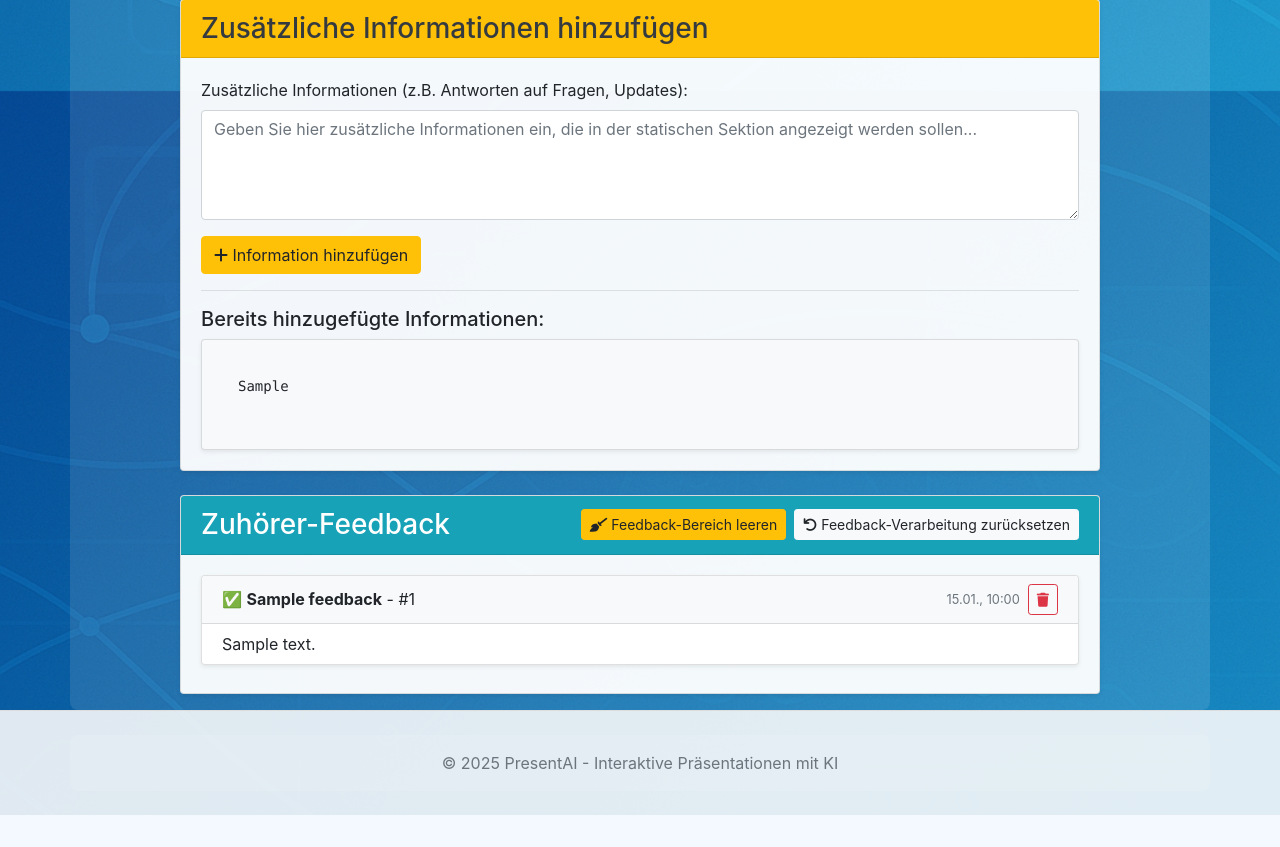
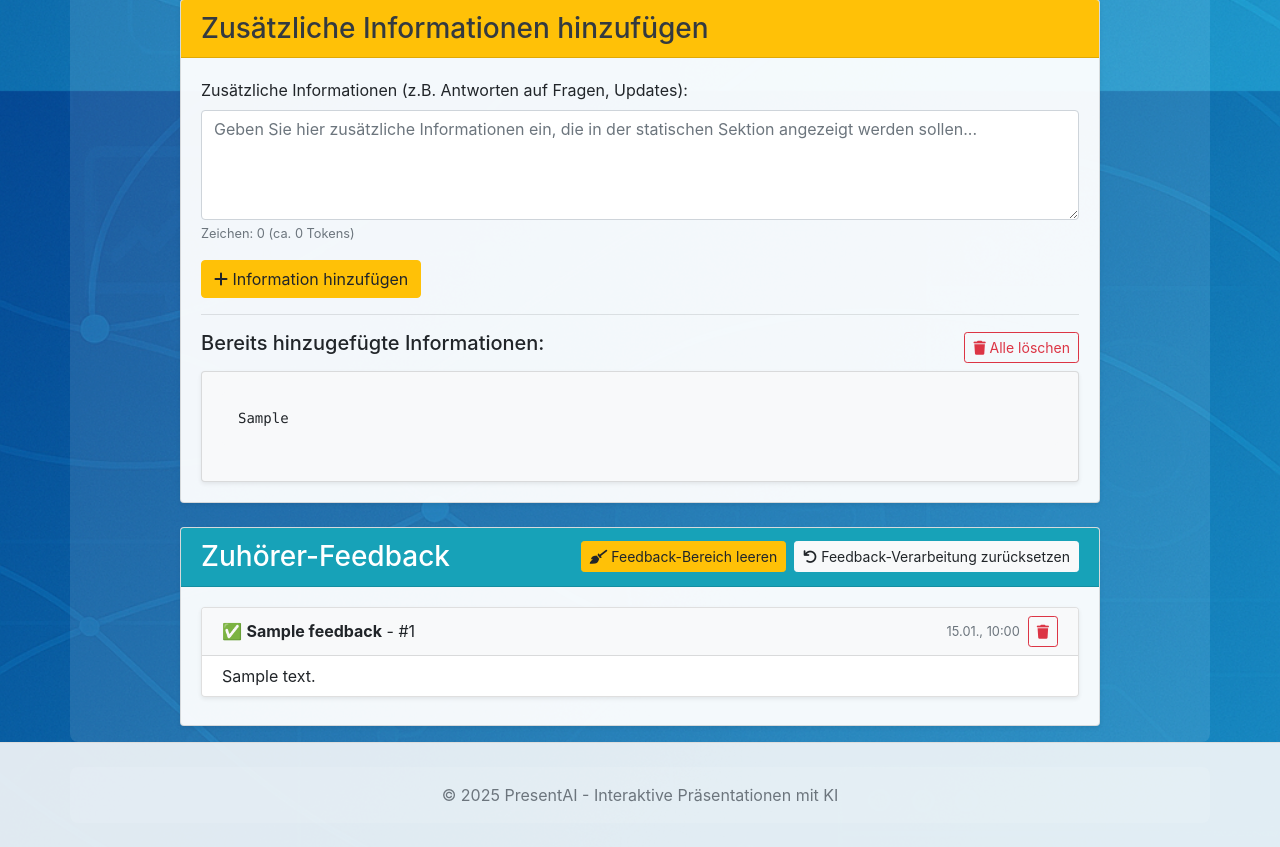
Before and after one commit to DG1001/ConfChat, a Flask app: page /presentation/1 in a window 1280 px wide. Shown: the part 1189-2036 px from the top of the page. Before the commit the page ends 2004 px from the top, so only its background shows below. Run offline with Flask 3, Linux system fonts and the light colour scheme; a user stored in the database is signed in; tables that the repository leaves empty hold one stand-in row (values such as "Sample post"); some libraries are stand-ins or nearby versions.

Commit message:
feat(presentation): add duplicate check for additional information and clear function
Added a function to check for duplicate entries in additional information using a similarity threshold, providing user feedback if a duplicate is detected. Introduced a feature to clear all additional information with confirmation, ensuring only authorized users can perform this action. Additionally, enhanced the UI by implementing a character count and token estimate for the input field. This improves user experience and prevents excessive input.

```diff
--- a/app.py
+++ b/app.py
@@ -18,6 +18,7 @@ import threading
 import time
 import secrets
 import string
+from difflib import SequenceMatcher
 from collections import defaultdict
 
 app = Flask(__name__)
@@ -211,6 +212,37 @@ def check_ai_rate_limit(user_id):
     ai_call_limits[user_id].append(now)
     return True
 
+# Hilfsfunktionen für zusätzliche Informationen
+
+def check_duplicate_additional_info(existing_info, new_info, similarity_threshold=0.8):
+    """
+    Prüft, ob die neue Information bereits in den bestehenden zusätzlichen Informationen enthalten ist.
+    Gibt (is_duplicate, similarity_score) zurück.
+    """
+    if not existing_info or not new_info:
+        return False, 0.0
+
+    # Normalisiere die Texte für besseren Vergleich
+    new_info_normalized = new_info.strip().lower()
+
+    # Extrahiere den reinen Inhalt aus den bestehenden Informationen (ohne Zeitstempel)
+    info_sections = existing_info.split('--- Hinzugefügt am')
+
+    for section in info_sections:
+        if section.strip():
+            # Entferne Zeitstempel und extrahiere nur den Inhalt
+            content_lines = section.split('\n')[1:] if '---' in section else [section]
+            content = '\n'.join(content_lines).strip().lower()
+
+            if content:
+                # Berechne Ähnlichkeit
+                similarity = SequenceMatcher(None, new_info_normalized, content).ratio()
+
+                if similarity >= similarity_threshold:
+                    return True, similarity
+
+    return False, 0.0
+
 # KI-Integration
 
 def generate_static_info_content(title, description, context, content, additional_info=None):
@@ -266,7 +298,7 @@ def generate_static_info_content(title, description, context, content, additiona
                     {"role": "system", "content": "Du bist ein Experte für die Erstellung von informativen und gut strukturierten Präsentationsinhalten im Markdown-Format. Erstelle klare, sachliche Inhalte basierend auf den gegebenen Informationen."},
                     {"role": "user", "content": prompt}
                 ],
-                "max_tokens": 1500
+                "max_tokens": 5000
             }
         )
         response_data = response.json()
@@ -592,6 +624,13 @@ def add_additional_info(id):
 
     additional_info = request.form.get('additional_info')
     if additional_info and additional_info.strip():
+        # Prüfe auf Duplikate
+        is_duplicate, similarity = check_duplicate_additional_info(presentation.additional_info, additional_info.strip())
+
+        if is_duplicate:
+            flash(f'Diese Information ist bereits vorhanden (Ähnlichkeit: {similarity:.0%}). Die Information wurde nicht erneut hinzugefügt.', 'warning')
+            return redirect(url_for('view_presentation', id=id))
+
         # Neue Information zu existierenden hinzufügen
         if presentation.additional_info:
             presentation.additional_info += f"\n\n--- Hinzugefügt am {datetime.utcnow().strftime('%d.%m.%Y %H:%M')} ---\n{additional_info.strip()}"
@@ -615,6 +654,36 @@ def add_additional_info(id):
         flash('Zusätzliche Information wurde hinzugefügt und der statische Bereich wurde aktualisiert.', 'success')
     else:
         flash('Bitte geben Sie eine gültige Information ein.', 'error')
+
+    return redirect(url_for('view_presentation', id=id))
+
+@app.route('/presentation/<int:id>/clear_additional_info', methods=['POST'])
+@login_required
+def clear_additional_info(id):
+    presentation = Presentation.get_active_or_404(id)
+
+    # Überprüfen, ob der Benutzer der Ersteller ist
+    if presentation.user_id != current_user.id and not current_user.is_admin:
+        return redirect(url_for('dashboard'))
+
+    # Alle zusätzlichen Informationen löschen
+    presentation.additional_info = None
+
+    # Statischen Inhalt neu generieren (ohne zusätzliche Infos)
+    if presentation.context and presentation.content:
+        static_content = generate_static_info_content(
+            title=presentation.title,
+            description=presentation.description,
+            context=presentation.context,
+            content=presentation.content,
+            additional_info=None
+        )
+        if static_content is not None:
+            presentation.static_info_content = static_content
+            presentation.last_updated = datetime.utcnow()
+
+    db.session.commit()
+    flash('Alle zusätzlichen Informationen wurden gelöscht und der statische Bereich wurde aktualisiert.', 'success')
 
     return redirect(url_for('view_presentation', id=id))
 
--- a/templates/view_presentation.html
+++ b/templates/view_presentation.html
@@ -137,7 +137,9 @@
                         <div class="form-group">
                             <label for="additionalInfo">Zusätzliche Informationen (z.B. Antworten auf Fragen, Updates):</label>
                             <textarea class="form-control" id="additionalInfo" name="additional_info" rows="4"
-                                placeholder="Geben Sie hier zusätzliche Informationen ein, die in der statischen Sektion angezeigt werden sollen..."></textarea>
+                                placeholder="Geben Sie hier zusätzliche Informationen ein, die in der statischen Sektion angezeigt werden sollen..."
+                                oninput="updateCharCount()"></textarea>
+                            <small class="text-muted">Zeichen: <span id="charCount">0</span> (ca. <span id="tokenEstimate">0</span> Tokens)</small>
                         </div>
                         <button type="submit" class="btn btn-warning">
                             <i class="fas fa-plus"></i> Information hinzufügen
@@ -146,12 +148,21 @@
 
                     {% if presentation.additional_info %}
                         <hr>
-                        <h5>Bereits hinzugefügte Informationen:</h5>
-                        <div class="card bg-light">
+                        <div class="d-flex justify-content-between align-items-center">
+                            <h5>Bereits hinzugefügte Informationen:</h5>
+                            <button type="button" class="btn btn-outline-danger btn-sm" onclick="confirmClearAdditionalInfo()">
+                                <i class="fas fa-trash"></i> Alle löschen
+                            </button>
+                        </div>
+                        <div class="card bg-light mt-2">
                             <div class="card-body">
                                 <pre>{{ presentation.additional_info }}</pre>
                             </div>
                         </div>
+
+                        <!-- Hidden form for clearing additional info -->
+                        <form id="clearAdditionalInfoForm" method="post" action="{{ url_for('clear_additional_info', id=presentation.id) }}" style="display: none;">
+                        </form>
                     {% endif %}
                 </div>
             </div>
@@ -337,6 +348,34 @@ document.addEventListener('DOMContentLoaded', function() {
     setInterval(updateAiContent, 5000); // Alle 5 Sekunden
     setInterval(updateFeedbacks, 10000); // Alle 10 Sekunden
 });
+
+function confirmClearAdditionalInfo() {
+    if (confirm('Möchten Sie wirklich alle zusätzlichen Informationen löschen? Diese Aktion kann nicht rückgängig gemacht werden.')) {
+        document.getElementById('clearAdditionalInfoForm').submit();
+    }
+}
+
+function updateCharCount() {
+    const textarea = document.getElementById('additionalInfo');
+    const charCount = textarea.value.length;
+    const tokenEstimate = Math.ceil(charCount / 4); // Grobe Schätzung: 1 Token ≈ 4 Zeichen
+
+    document.getElementById('charCount').textContent = charCount;
+    document.getElementById('tokenEstimate').textContent = tokenEstimate;
+
+    // Warnung bei vielen Tokens
+    const tokenSpan = document.getElementById('tokenEstimate');
+    if (tokenEstimate > 500) {
+        tokenSpan.style.color = '#dc3545'; // Bootstrap danger color
+        tokenSpan.parentElement.innerHTML = 'Zeichen: <span id="charCount">' + charCount + '</span> (ca. <span id="tokenEstimate" style="color: #dc3545;">' + tokenEstimate + '</span> Tokens - sehr lang!)';
+    } else if (tokenEstimate > 200) {
+        tokenSpan.style.color = '#ffc107'; // Bootstrap warning color
+        tokenSpan.parentElement.innerHTML = 'Zeichen: <span id="charCount">' + charCount + '</span> (ca. <span id="tokenEstimate" style="color: #ffc107;">' + tokenEstimate + '</span> Tokens)';
+    } else {
+        tokenSpan.style.color = '#6c757d'; // Bootstrap muted color
+        tokenSpan.parentElement.innerHTML = 'Zeichen: <span id="charCount">' + charCount + '</span> (ca. <span id="tokenEstimate" style="color: #6c757d;">' + tokenEstimate + '</span> Tokens)';
+    }
+}
 </script>
 <style>
 .markdown-content h1, .markdown-content h2, .markdown-content h3,
```
